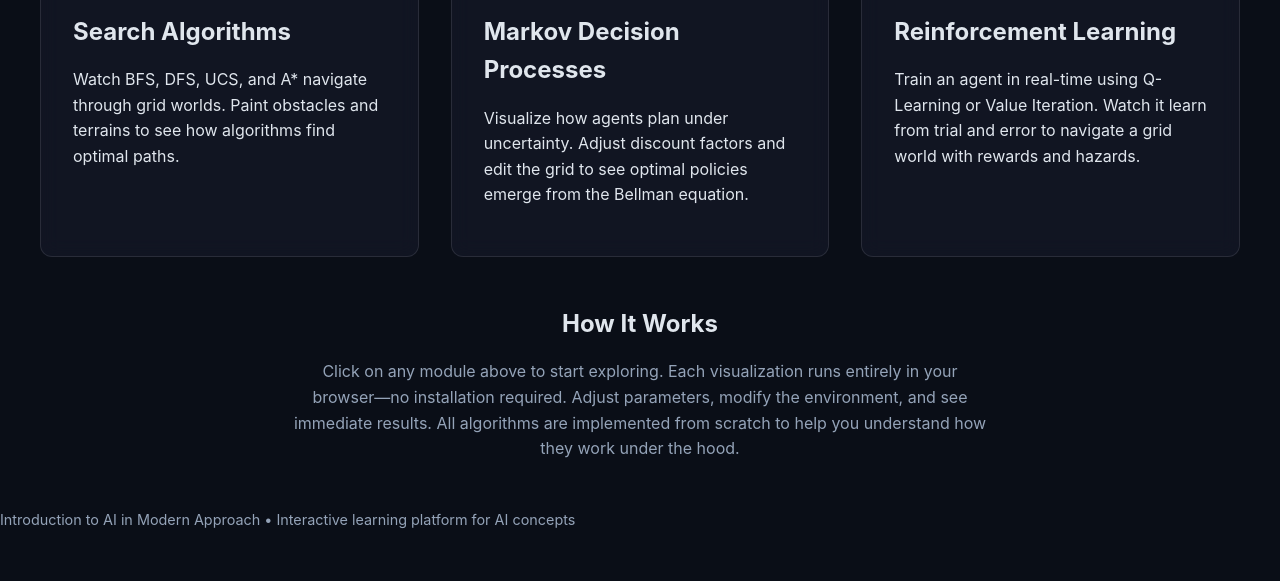
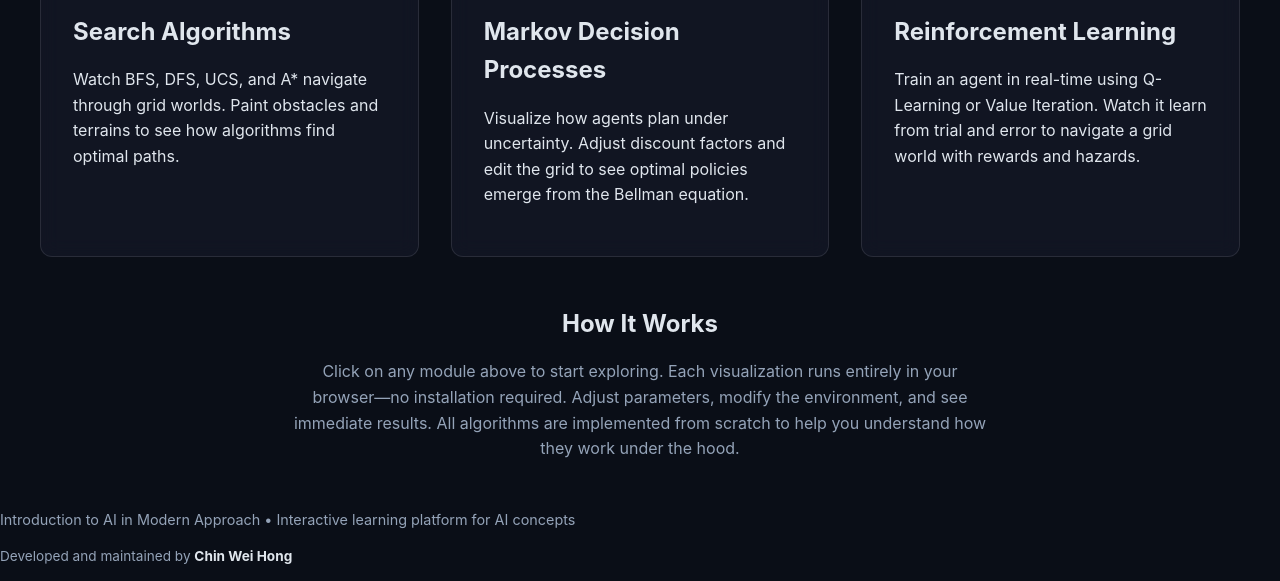
Before and after one commit to chinwh2019/ai-modern-approach, a website built with Vite: page index.html in a window 1280 px wide. Shown: the part 526-1107 px from the top of the page. Before the commit the page ends 1072 px from the top, so only its background shows below. Built offline with nearby package versions, Linux system fonts and the light colour scheme.

Commit message:
Add developer credit to footer

```diff
--- a/index.html
+++ b/index.html
@@ -71,6 +71,9 @@
       <p style="color: var(--text-secondary); font-size: 0.9rem;">
         Introduction to AI in Modern Approach • Interactive learning platform for AI concepts
       </p>
+      <p style="color: var(--text-secondary); font-size: 0.85rem; margin-top: 0.5rem;">
+        Developed and maintained by <strong style="color: var(--text-primary);">Chin Wei Hong</strong>
+      </p>
     </footer>
   </div>
   <script type="module" src="/src/main.js"></script>
```
